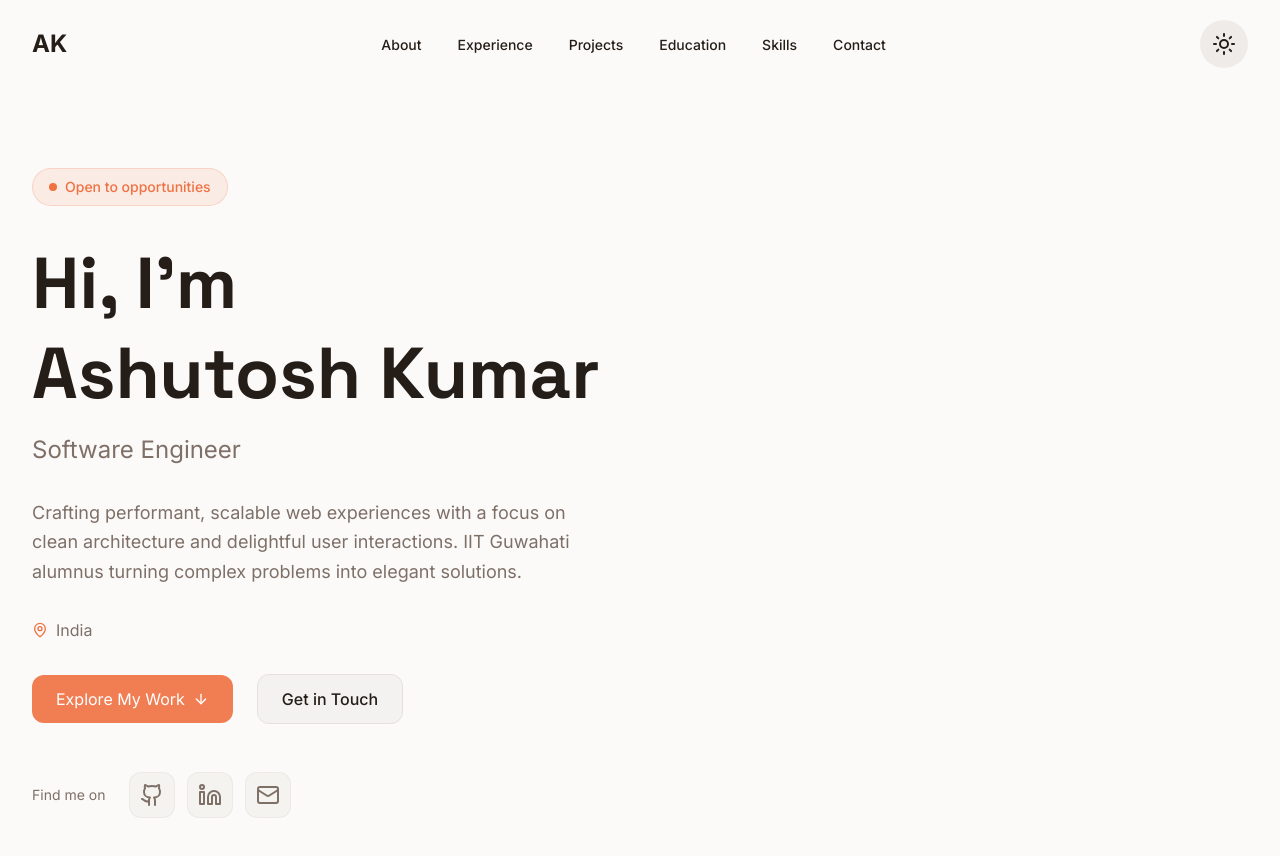
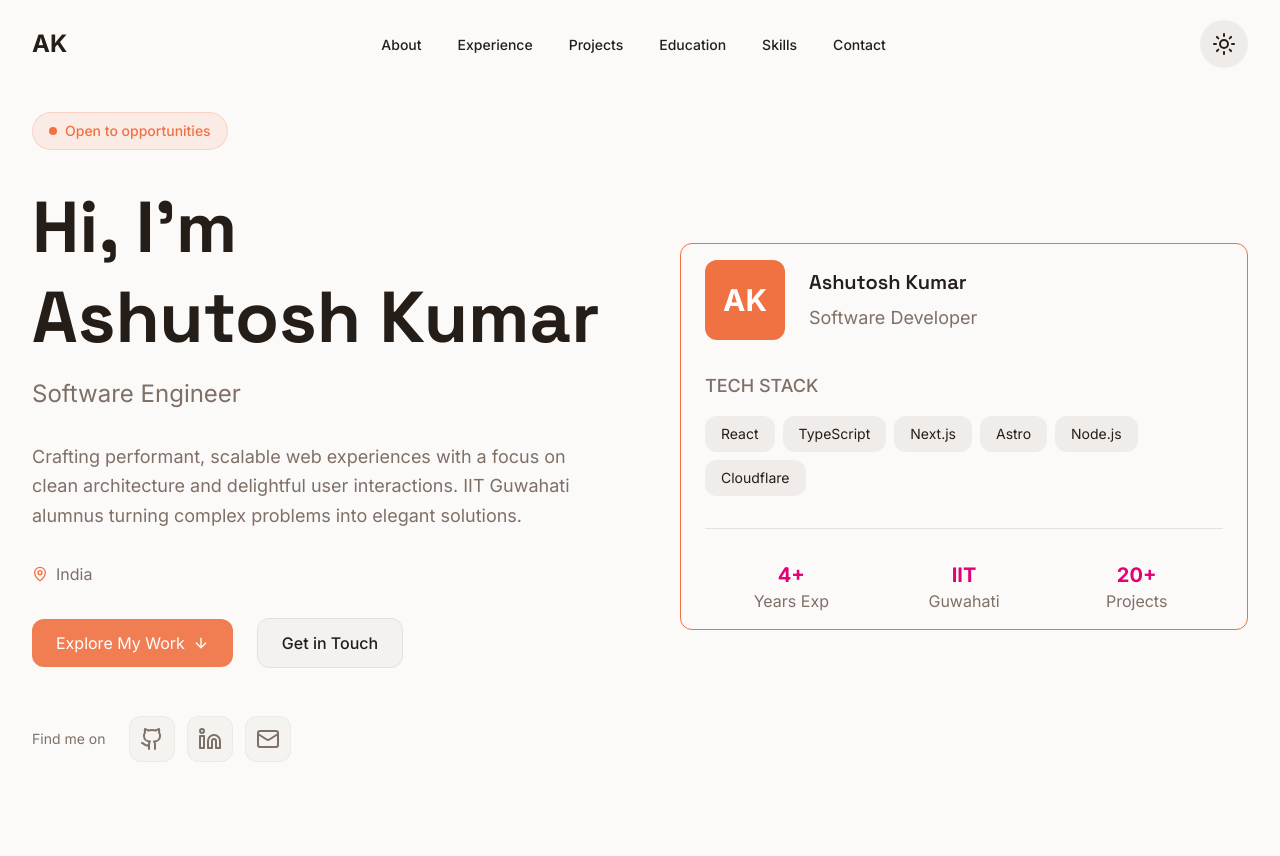
Before and after one commit to Ashu112/Portfolio-v2, a Next.js app: page / in a window 1280 px wide. Shown: the top 856 px of the page. Built offline with nearby package versions, Linux system fonts and the light colour scheme.

Commit message:
hero section complete

```diff
--- a/src/components/Hero.tsx
+++ b/src/components/Hero.tsx
@@ -13,6 +13,10 @@ type SocialLinkTypes = {
   icon: LucideIcon;
 }[];
 
+type TechStackTypes = {
+  name: string;
+}[];
+
 const socialLinks: SocialLinkTypes = [
   { name: 'github', url: 'https://github.com/Ashu112', icon: Github },
   {
@@ -23,10 +27,19 @@ const socialLinks: SocialLinkTypes = [
   { name: 'mail', url: 'kashu2611@gmail.com', icon: Mail },
 ];
 
+const techStack: TechStackTypes = [
+  { name: 'React' },
+  { name: 'TypeScript' },
+  { name: 'Next.js' },
+  { name: 'Astro' },
+  { name: 'Node.js' },
+  { name: 'Cloudflare' },
+];
+
 export default function Hero() {
   return (
     <section className="min-h-screen">
-      <div className="section-container pt-20">
+      <div className="section-container pt-6">
         <div className="grid items-center gap-12 lg:grid-cols-2 lg:gap-20">
           {/* Hero left */}
           <div className="space-y-8">
@@ -86,7 +99,54 @@ export default function Hero() {
           </div>
 
           {/* Hero right */}
-          <div></div>
+          <div>
+            <div className="border-primary rounded-xl border px-6 py-4">
+              <div className="mb-8 flex items-center gap-6">
+                <div className="bg-primary flex h-20 w-20 items-center justify-center rounded-xl">
+                  <span className="text-primary-foreground text-3xl font-bold">
+                    AK
+                  </span>
+                </div>
+                <div className="space-y-2">
+                  <h3 className="text-foreground text-xl font-semibold">
+                    Ashutosh Kumar
+                  </h3>
+                  <p className="text-muted-foreground text-lg">
+                    Software Developer
+                  </p>
+                </div>
+              </div>
+              <div className="mb-8 space-y-4">
+                <p className="text-muted-foreground text-lg font-medium">
+                  TECH STACK
+                </p>
+                <div className="flex flex-wrap gap-2">
+                  {techStack.map((item, i) => (
+                    <span
+                      key={i}
+                      className="bg-muted/90 text-foreground rounded-xl px-4 py-2 text-sm"
+                    >
+                      {item.name}
+                    </span>
+                  ))}
+                </div>
+              </div>
+              <div className="border-border mt-8 grid grid-cols-3 border-t pt-8">
+                <div className="text-center">
+                  <p className="text-xl font-bold text-pink-600">4+</p>
+                  <p className="text-muted-foreground text-base">Years Exp</p>
+                </div>
+                <div className="text-center">
+                  <p className="text-xl font-bold text-pink-600">IIT </p>
+                  <p className="text-muted-foreground text-base">Guwahati</p>
+                </div>
+                <div className="text-center">
+                  <p className="text-xl font-bold text-pink-600">20+</p>
+                  <p className="text-muted-foreground text-base">Projects</p>
+                </div>
+              </div>
+            </div>
+          </div>
         </div>
       </div>
     </section>
```
